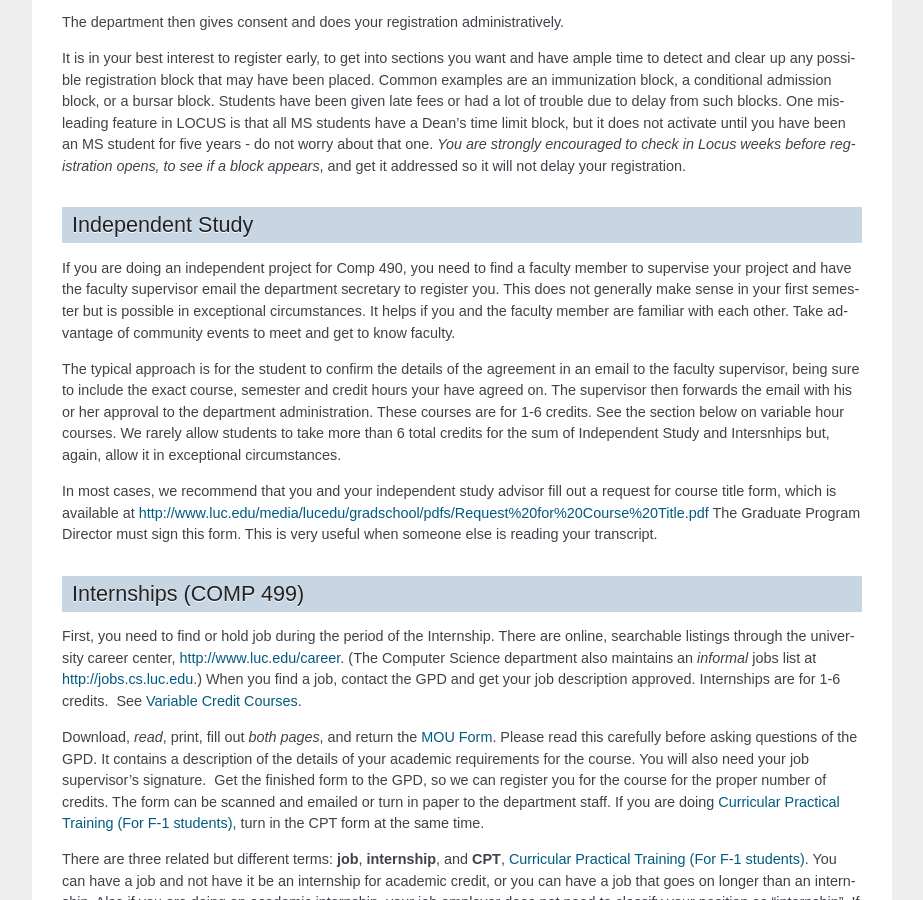
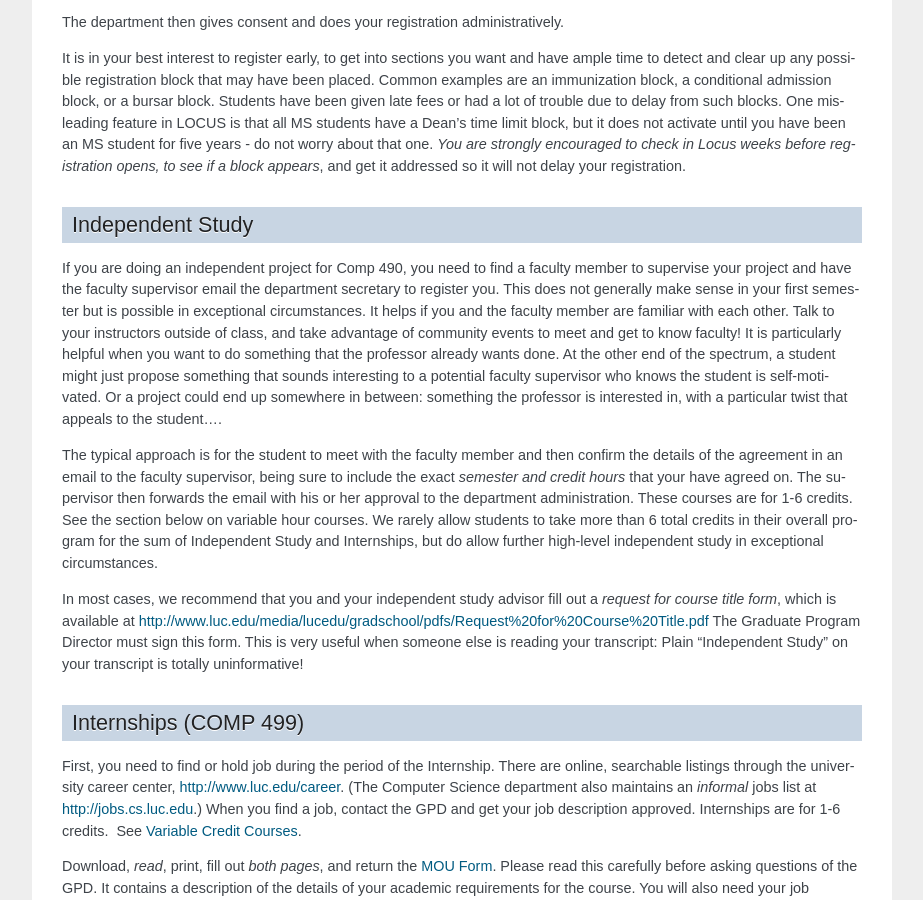
Before and after one commit to LoyolaChicagoCS/gradhandbook, a Sphinx documentation site: the page built from source/regulations.rst, in a window 1280 px wide and 900 px high, scrolled down 978 px. Shown: the whole window, without its empty margins (198-1121 px from the left). Built offline with Sphinx 7.4.7, drawn with Linux system fonts in a browser that asks for light colours.

Commit message:
490 blurb

```diff
--- a/source/regulations.rst
+++ b/source/regulations.rst
@@ -96,23 +96,36 @@ faculty member to supervise your project and have the faculty supervisor
 email the department secretary to register you. This does not generally make
 sense in your first semester but is possible in exceptional circumstances.
 It helps if you and the faculty member are familiar with each other.
-Take advantage of community events to meet and get to know faculty.
+Talk to your instructors outside of class, and
+take advantage of community events to meet and get to know faculty!
+It is particularly helpful when you want to do something that the professor
+already wants done.  At the other end of the spectrum,
+a student might just propose something that sounds interesting
+to a potential faculty supervisor who knows the student is self-motivated.
+Or a project could end up somewhere in between: something the professor is
+interested in, with a particular twist that appeals to the student....
 
-The typical approach is for the student to confirm the details of the
+The typical approach is for the student to meet with the faculty member
+and then confirm the details of the
 agreement in an email to the faculty supervisor, being sure to include
-the exact course, semester and credit hours your have agreed on. The
+the exact *semester and credit hours* that your have agreed on. The
 supervisor then forwards the email with his or her approval to the
 department administration. These courses are for 1-6 credits. See the
 section below on variable hour courses. We rarely allow students to
-take more than 6 total credits for the sum of Independent Study and Intersnhips but,
-again, allow it in exceptional circumstances.
+take more than 6 total credits in their overall program
+for the sum of Independent Study and
+Internships, but
+do allow further high-level independent study in exceptional circumstances.
 
 In most cases, we recommend that you and your independent study advisor
-fill out a request for course title form, which is available at
+fill out a *request for course title form*, which is available at
 http://www.luc.edu/media/lucedu/gradschool/pdfs/Request%20for%20Course%20Title.pdf
 The Graduate
 Program Director must sign this form.  This is very useful when someone else
-is reading your transcript.
+is reading your transcript: Plain "Independent Study" on your transcript
+is totally uninformative!
+
+
 
 .. index:: internships Comp 499
    Comp 499 Internship
```
